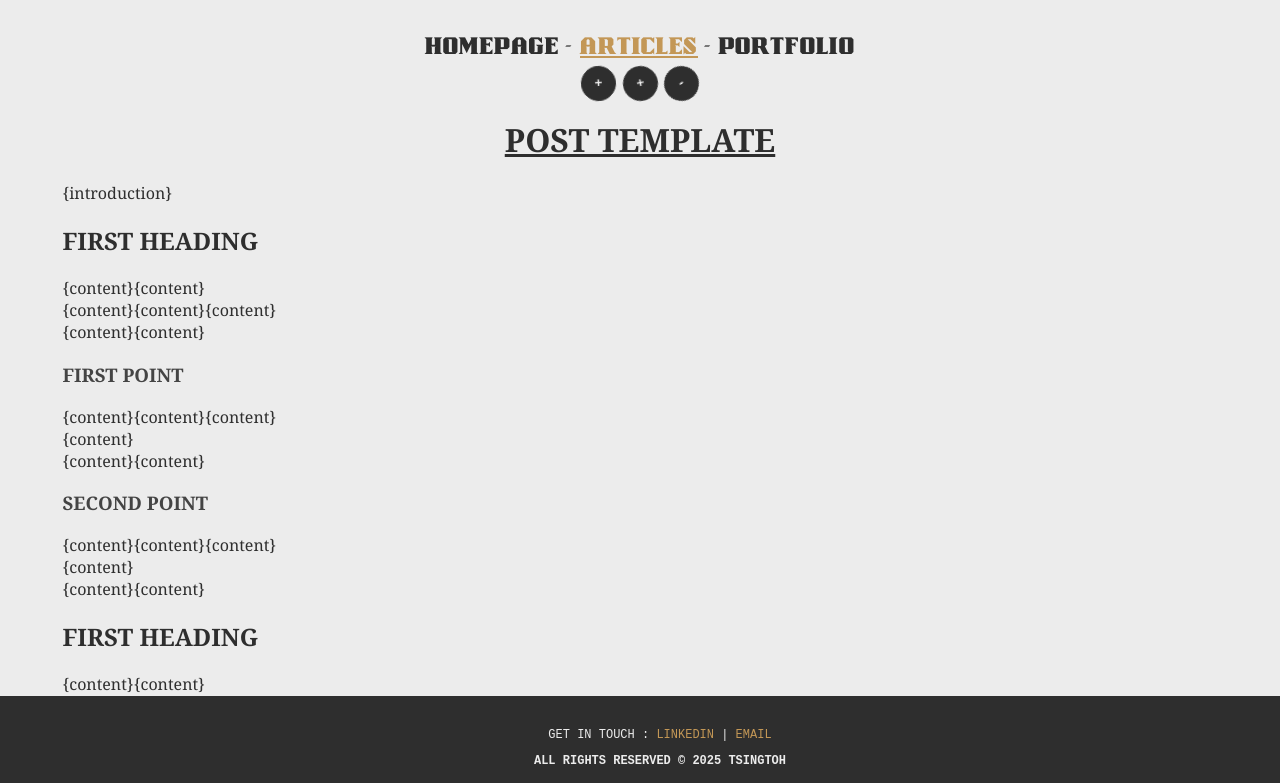
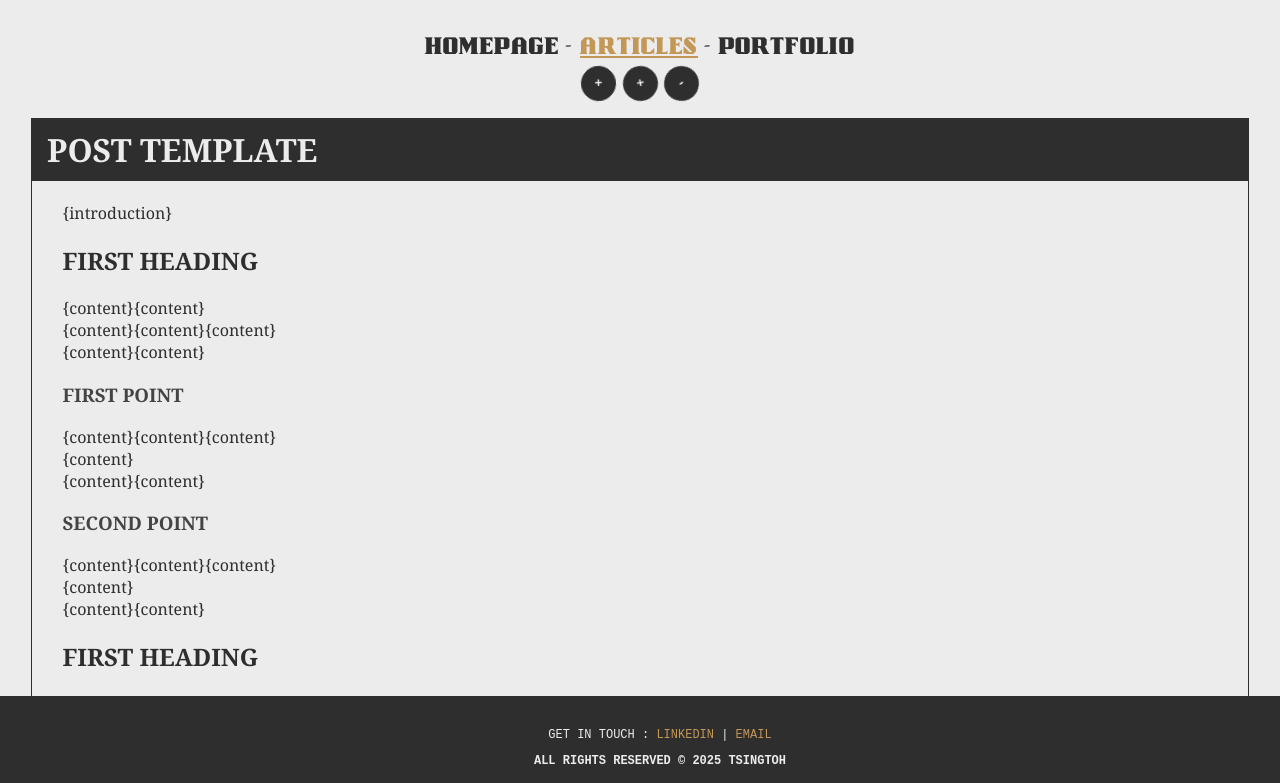
Before and after one commit to tsingtoh/tsingtoh.github.io, a plain HTML site: page templates/article-template.html in a window 1280 px wide. Shown: the top 783 px of the page. Drawn offline with Linux system fonts and the light colour scheme; files whose address does not match are found by name.

Commit message:
changed the post template... again...

```diff
--- a/css/posts.css
+++ b/css/posts.css
@@ -1,10 +1,18 @@
+main {
+    border-left: 1px solid #2E2E2E;
+    border-right: 1px solid #2E2E2E;
+    border-bottom: 1px solid #2E2E2E;
+}
 
 h1 {
     margin-top: 7px;
     text-transform: uppercase;
     font-family: Cambria, Cochin, Georgia, Times, 'Times New Roman', serif;
-    text-align: center;
-    text-decoration: underline ;
+    background-color: #2E2E2E;
+    color: #ECECEC;
+    padding: 10px 0;
+    padding-left: 15px;
+
 }
 
 h2, h3 {
@@ -32,12 +40,7 @@ a:hover {
     transition: 0.35s;
 }
 
-/* main {
-    border-top: 3px solid #2E2E2E;
-} */
-
 #directory {
-    width: 100%;
     margin-top: 20px;
     border-top: 3px solid #2E2E2E;
 }
```
